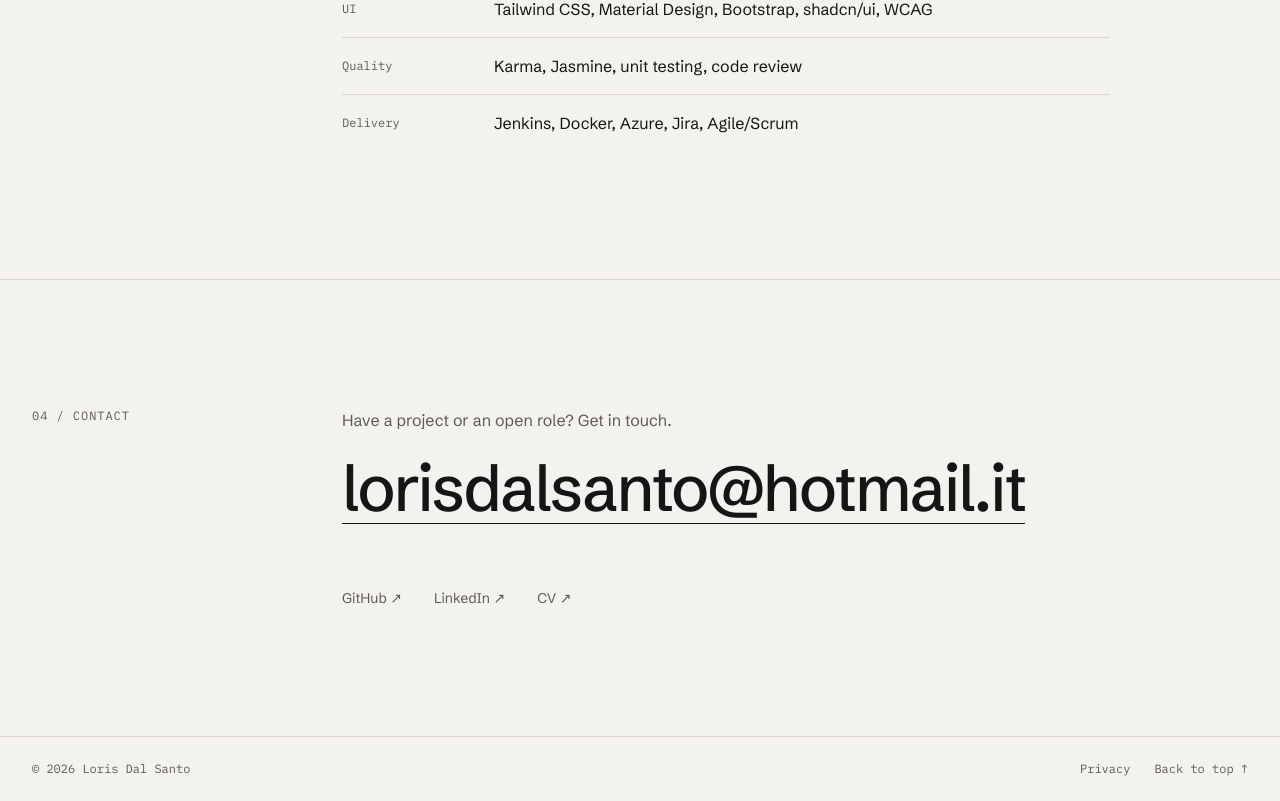
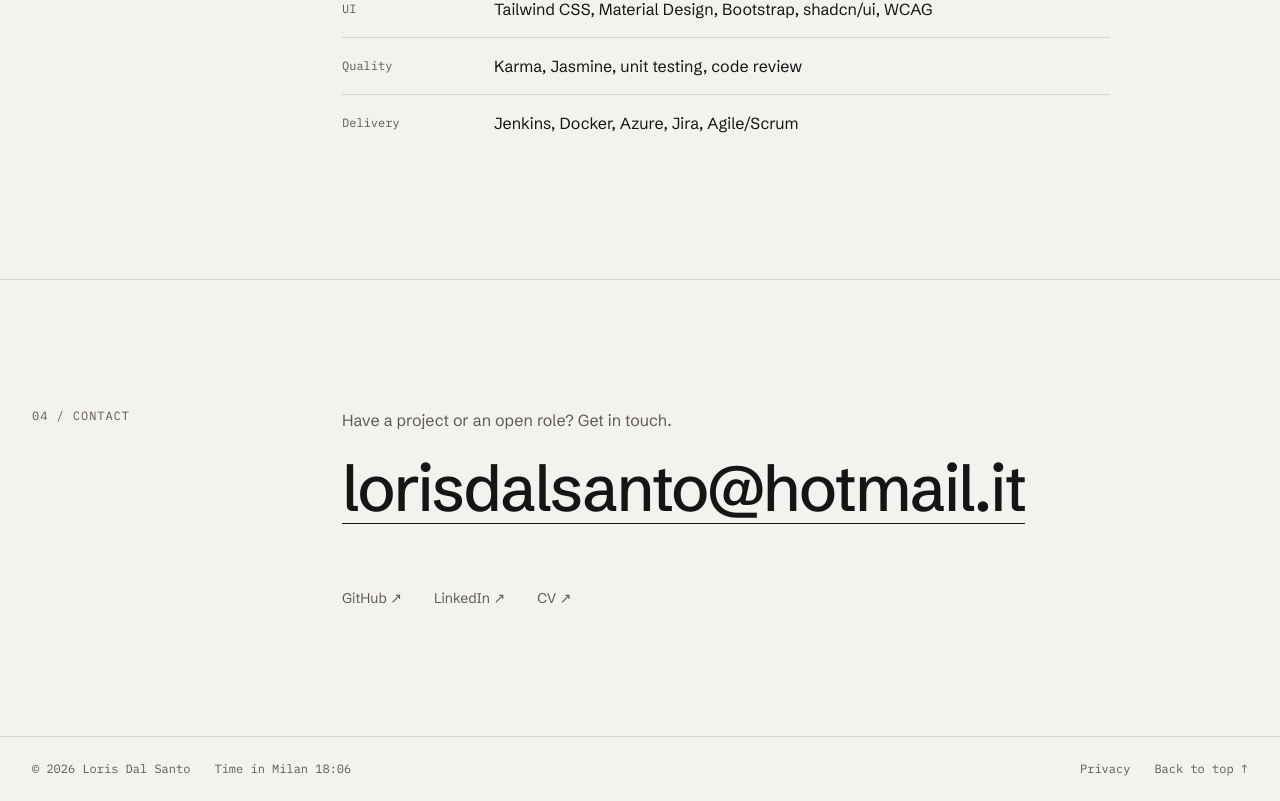
Before and after one commit to TheDollMaster98/lorisdalsanto.dev, a Next.js app: page /en/ in a window 1280 px wide. Shown: the part 4567-5368 px from the top of the page. Built offline with nearby package versions, Linux system fonts and the light colour scheme; no server answers.

Commit message:
Footer: ora di Milano
Componente LocalTime con fuso Europe/Rome, aggiornato ogni 5 secondi; nel
build statico resta vuoto e compare al primo render nel browser.

```diff
--- a/src/components/layout/Footer.tsx
+++ b/src/components/layout/Footer.tsx
@@ -1,6 +1,7 @@
 import Link from "next/link";
 import { profile } from "@/content/profile";
 import type { Locale } from "@/lib/i18n";
+import { LocalTime } from "./LocalTime";
 import type { Content } from "@/models/content.model";
 
 type FooterProps = {
@@ -12,9 +13,12 @@ export function Footer({ locale, footer }: FooterProps) {
   return (
     <footer className="border-t border-line">
       <div className="mx-auto flex max-w-7xl flex-wrap justify-between gap-x-6 gap-y-2 px-4 py-6 font-mono text-xs text-ink-muted md:px-8">
-        <span>
-          © {new Date().getFullYear()} {profile.name}
-        </span>
+        <div className="flex flex-wrap gap-x-6 gap-y-2">
+          <span>
+            © {new Date().getFullYear()} {profile.name}
+          </span>
+          <LocalTime label={footer.localTime} />
+        </div>
         <div className="flex gap-6">
           <Link
             href={`/${locale}/privacy/`}
--- /dev/null
+++ b/src/components/layout/LocalTime.tsx
@@ -0,0 +1,30 @@
+"use client";
+
+import { useSyncExternalStore } from "react";
+
+const format = new Intl.DateTimeFormat("it-IT", {
+  timeZone: "Europe/Rome",
+  hour: "2-digit",
+  minute: "2-digit",
+});
+
+// Ora di Milano, aggiornata ogni pochi secondi. Nel build statico non c'è un'ora
+// sensata da scrivere: lato server resta vuota e compare al primo render nel browser.
+function subscribe(onChange: () => void) {
+  const id = setInterval(onChange, 5000);
+  return () => clearInterval(id);
+}
+
+export function LocalTime({ label }: { label: string }) {
+  const time = useSyncExternalStore(
+    subscribe,
+    () => format.format(new Date()),
+    () => "",
+  );
+
+  return (
+    <span>
+      {label} <time className="tabular-nums">{time}</time>
+    </span>
+  );
+}
--- a/src/content/en.ts
+++ b/src/content/en.ts
@@ -240,6 +240,7 @@ export const en: Content = {
     },
   },
   footer: {
+    localTime: "Time in Milan",
     backToTop: "Back to top ↑",
     privacy: "Privacy",
   },
--- a/src/content/it.ts
+++ b/src/content/it.ts
@@ -240,6 +240,7 @@ export const it: Content = {
     },
   },
   footer: {
+    localTime: "Ora a Milano",
     backToTop: "Torna su ↑",
     privacy: "Privacy",
   },
--- a/src/models/content.model.ts
+++ b/src/models/content.model.ts
@@ -64,6 +64,7 @@ export type Content = {
   };
   footer: {
     backToTop: string;
+    localTime: string;
     privacy: string;
   };
   privacy: {
```
